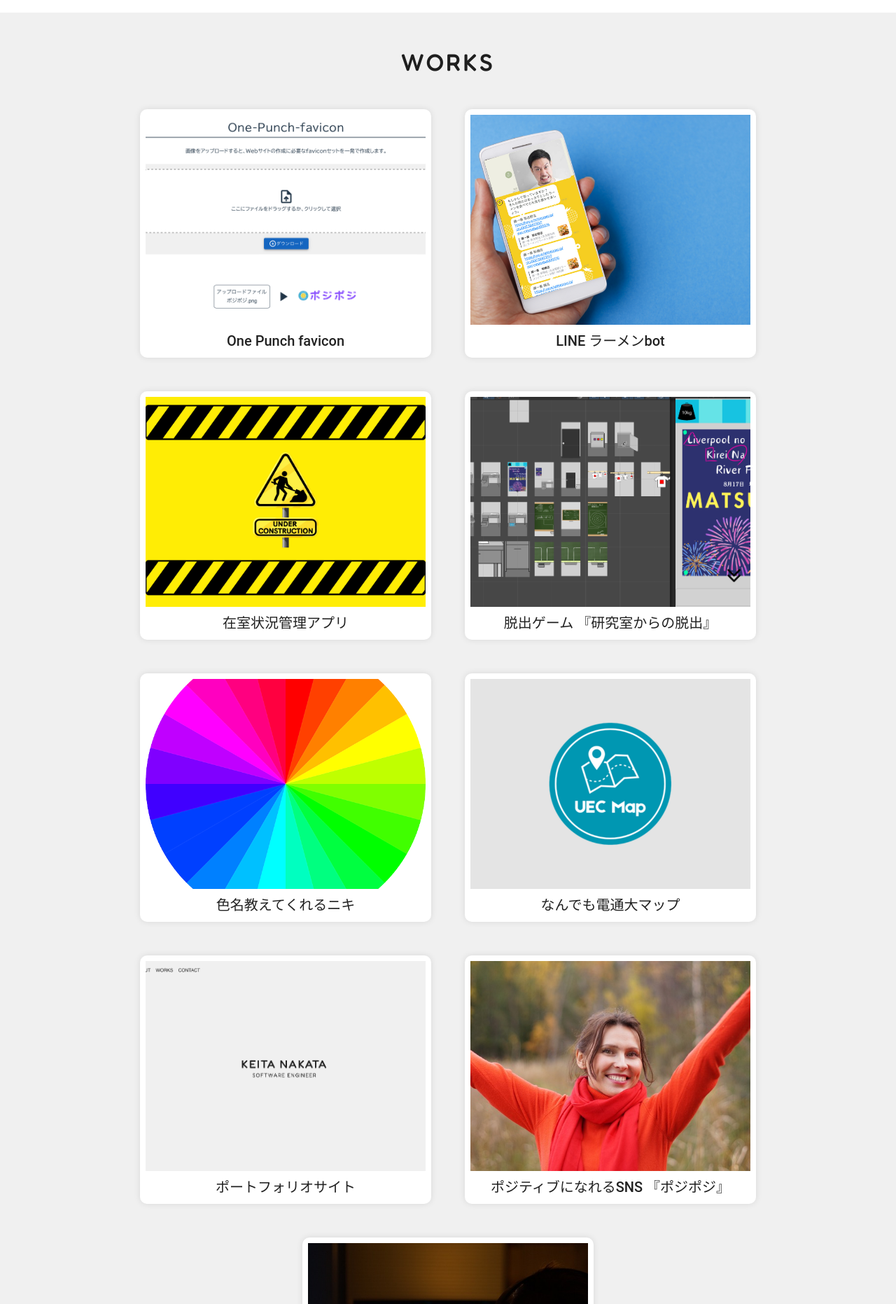
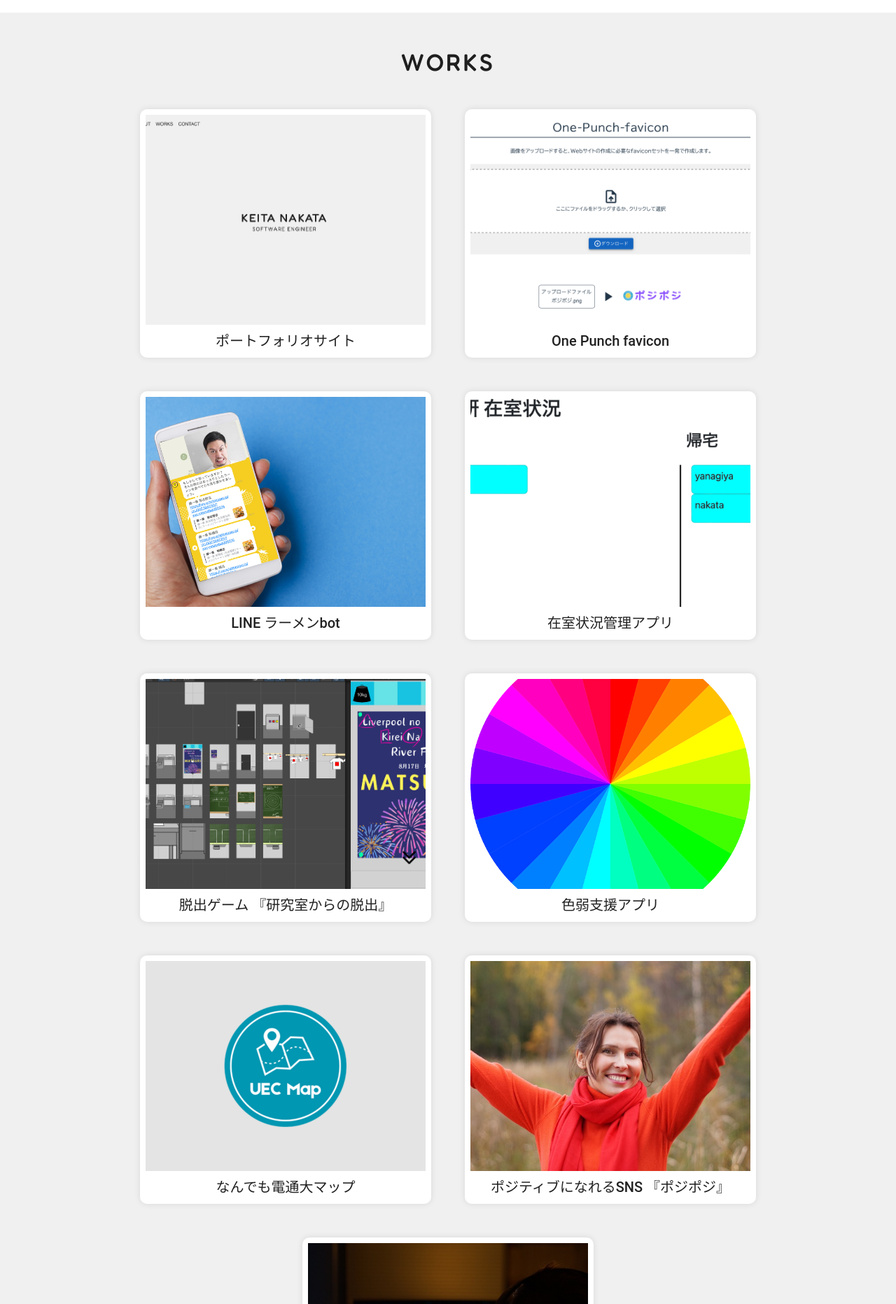
Before and after one commit to keita-nakata/my-portfolio-site, a React (Vite) app: page / in a window 1280 px wide. Shown: the part 3737-5600 px from the top of the page at 70% size. Built offline with nearby package versions, Linux system fonts and the light colour scheme.

Commit message:
osm画像追加と若干の文章変更

```diff
--- a/src/data/worksData.ts
+++ b/src/data/worksData.ts
@@ -31,6 +31,7 @@ import construction from '../assets/img/common/construction.png';
 import favimakerPrev from '../assets/img/works/favimaker-preview.png';
 import favimaker1 from '../assets/img/works/favimaker_1.png';
 import favimaker2 from '../assets/img/works/favimaker_2.png';
+import osm1 from '../assets/img/works/osm_prototype.png';
 
 export interface Work {
     title: string;
@@ -42,6 +43,19 @@ export interface Work {
 }
 
 export const works: Work[] = [
+    {
+        title: "ポートフォリオサイト",
+        imageSrc: portfolioSite1,
+        description: [
+            `このサイト。`,
+            `React+TypeScriptで作成している。`,
+            `シンプルでおしゃれなデザインにすることを目標として、コンポーネント間の余白や文字サイズ、画像サイズなどは細部までこだわった。`,
+            `多くのUIを引数で内容を調整できるコンポーネントとして実装しており、汎用的に使えるものにするよう心がけた。`,
+        ],
+        technologies: "React, TypeScript, MUI, Recharts, Github Pages",
+        githubUrl: "https://github.com/keita-nakata/my-portfolio-site",
+        imageList: [portfolioSite1, portfolioSite2],
+    },
     {
         title: "One Punch favicon",
         imageSrc: favimakerPrev,
@@ -74,7 +88,7 @@ export const works: Work[] = [
     },
     {
         title: "在室状況管理アプリ",
-        imageSrc: construction,
+        imageSrc: osm1,
         description: [
             "現在研究室のメンバー2人と開発中。",
             "紙と磁石で管理している研究室の古き良き在室管理表を刷新するため奮闘中。",
@@ -83,7 +97,7 @@ export const works: Work[] = [
         ],
         technologies: "HTML, CSS, PHP, MySQL, Raspberry Pi, apache",
         githubUrl: "",
-        imageList: [construction,],
+        imageList: [osm1,],
     },
     {
         title: "脱出ゲーム 『研究室からの脱出』",
@@ -98,7 +112,7 @@ export const works: Work[] = [
         imageList: [game1, game2, game3, game4, game5],
     },
     {
-        title: "色名教えてくれるニキ",
+        title: "色弱支援アプリ",
         imageSrc: rainbowColors,
         description: [
             "色弱の人が色の名前を知るためのアプリ。",
@@ -129,19 +143,6 @@ export const works: Work[] = [
         imageList: [uecMap2],
     },
     {
-        title: "ポートフォリオサイト",
-        imageSrc: portfolioSite1,
-        description: [
-            `このサイト。`,
-            `React+TypeScriptで作成している。`,
-            `シンプルでおしゃれなデザインにすることを目標として、コンポーネント間の余白や文字サイズ、画像サイズなどは細部までこだわった。`,
-            `多くのUIを引数で内容を調整できるコンポーネントとして実装しており、汎用的に使えるものにするよう心がけた。`,
-        ],
-        technologies: "React, TypeScript, MUI, Recharts, Github Pages",
-        githubUrl: "https://github.com/keita-nakata/my-portfolio-site",
-        imageList: [portfolioSite1, portfolioSite2],
-    },
-    {
         title: "ポジティブになれるSNS 『ポジポジ』",
         imageSrc: positiveImage,
         description: [
```
Also changed, not shown: src/assets/img/works/osm_prototype.png (added).
